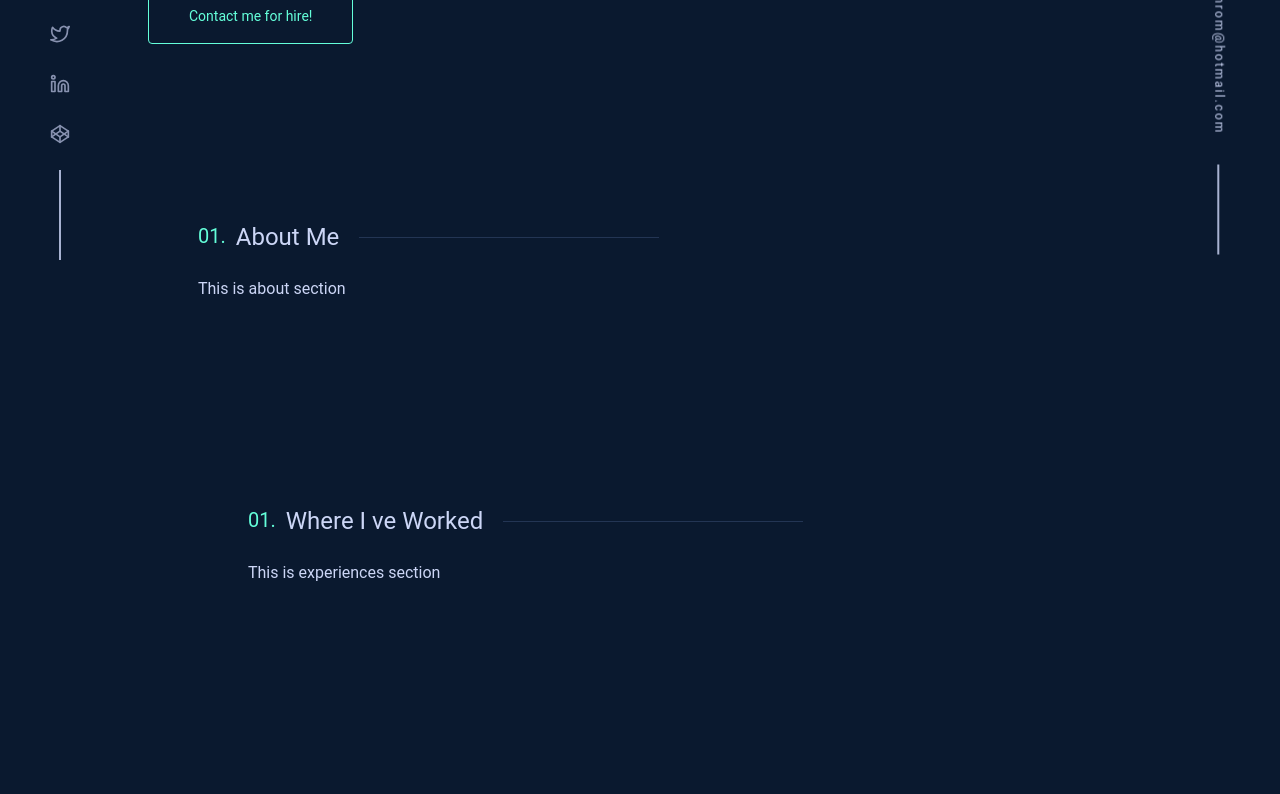
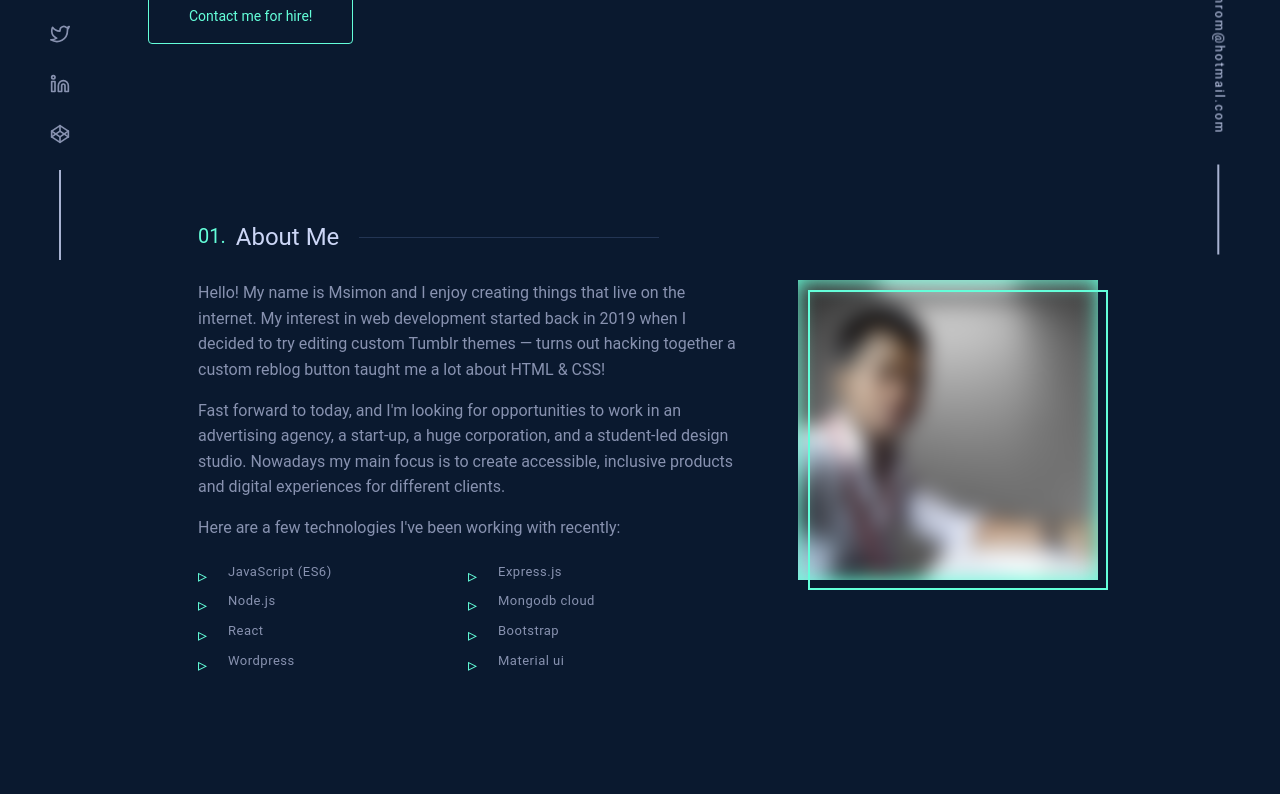
Before and after one commit to simons-devtools/simonhemrom, a Next.js app: page / in a window 1280 px wide. Shown: the part 540-1334 px from the top of the page. Built offline with nearby package versions, Linux system fonts and the light colour scheme.

Commit message:
updated the about compon styles

```diff
--- a/compons/aboutme.js
+++ b/compons/aboutme.js
@@ -1,17 +1,128 @@
+import Image from "next/image";
+import { Fragment } from "react";
 import styled from "styled-components";
 
 const StyledHeader = styled.section`
   width: 1000px;
   margin: 0px auto;
   padding: 100px 50px;
+  .about-content {
+    ${({ theme }) => theme.mixins.flexBetween}
+    align-items: flex-start;
+    .left-content {
+      width: 540px;
+      margin-right: 30px;
+      .list-items {
+        ${({ theme }) => theme.mixins.fancyList}
+        .item {
+          width: 50%;
+          margin: 3px 0px;
+          color: var(--slate);
+          display: inline-block;
+        }
+      }
+    }
+
+    .right-content {
+      position: relative;
+      z-index: 100;
+      width: 300px;
+      height: 300px;
+      &::before {
+        display: block;
+        position: absolute;
+        content: "";
+        width: 100%;
+        height: 100%;
+        background: var(--green);
+      }
+      &::after {
+        display: block;
+        position: absolute;
+        top: 0px;
+        content: "";
+        width: 100%;
+        height: 100%;
+        border: 2px solid var(--green);
+        transform: translate(10px, 10px);
+      }
+      .image {
+        width: 100%;
+        height: 100%;
+        filter: blur(10px);
+      }
+      &:hover {
+        cursor: grabbing;
+        &::after {
+          transition: var(--transition);
+          transform: translate(-0px, -0px);
+        }
+        .image {
+          filter: blur(0px);
+          transition: var(--transition);
+        }
+      }
+    }
+  }
 `;
 
 export default function Aboutme() {
+  const aboutData = [
+    {
+      text1:
+        "Hello! My name is Msimon and I enjoy creating things that live on the internet. My interest in web development started back in 2019 when I decided to try editing custom Tumblr themes — turns out hacking together a custom reblog button taught me a lot about HTML & CSS!",
+      text2:
+        "Fast forward to today, and I'm looking for opportunities to work in an advertising agency, a start-up, a huge corporation, and a student-led design studio. Nowadays my main focus is to create accessible, inclusive products and digital experiences for different clients.",
+      text3: "Here are a few technologies I've been working with recently:",
+    },
+    {
+      skills: [
+        "JavaScript (ES6)",
+        "Express.js",
+        "Node.js",
+        "Mongodb cloud",
+        "React",
+        "Bootstrap",
+        "Wordpress",
+        "Material ui",
+      ],
+    },
+  ];
+
   return (
     <StyledHeader id="about-section">
       <h2 className="numbered-heading">About Me</h2>
-      <div className="">
-        <h4>This is about section</h4>
+      <div className="about-content">
+        <div className="left-content">
+          {aboutData &&
+            aboutData.map(({ text1, text2, text3, skills }, index) => (
+              <Fragment key={index}>
+                <p>{text1}</p>
+                <p>{text2}</p>
+                <p>{text3}</p>
+                <ul className="list-items">
+                  {skills &&
+                    skills.map((skill, index) => (
+                      <li key={index} className="item">
+                        {skill}
+                      </li>
+                    ))}
+                </ul>
+              </Fragment>
+            ))}
+        </div>
+
+        <div className="right-content">
+          <Image
+            src="/images/profile.png"
+            width={300}
+            height={300}
+            quality={90}
+            alt="profile-img"
+            priority
+            className="image"
+          />
+        </div>
       </div>
     </StyledHeader>
   );
```
Also changed, not shown: public/images/profile.png (renamed from public/images/me.png).
